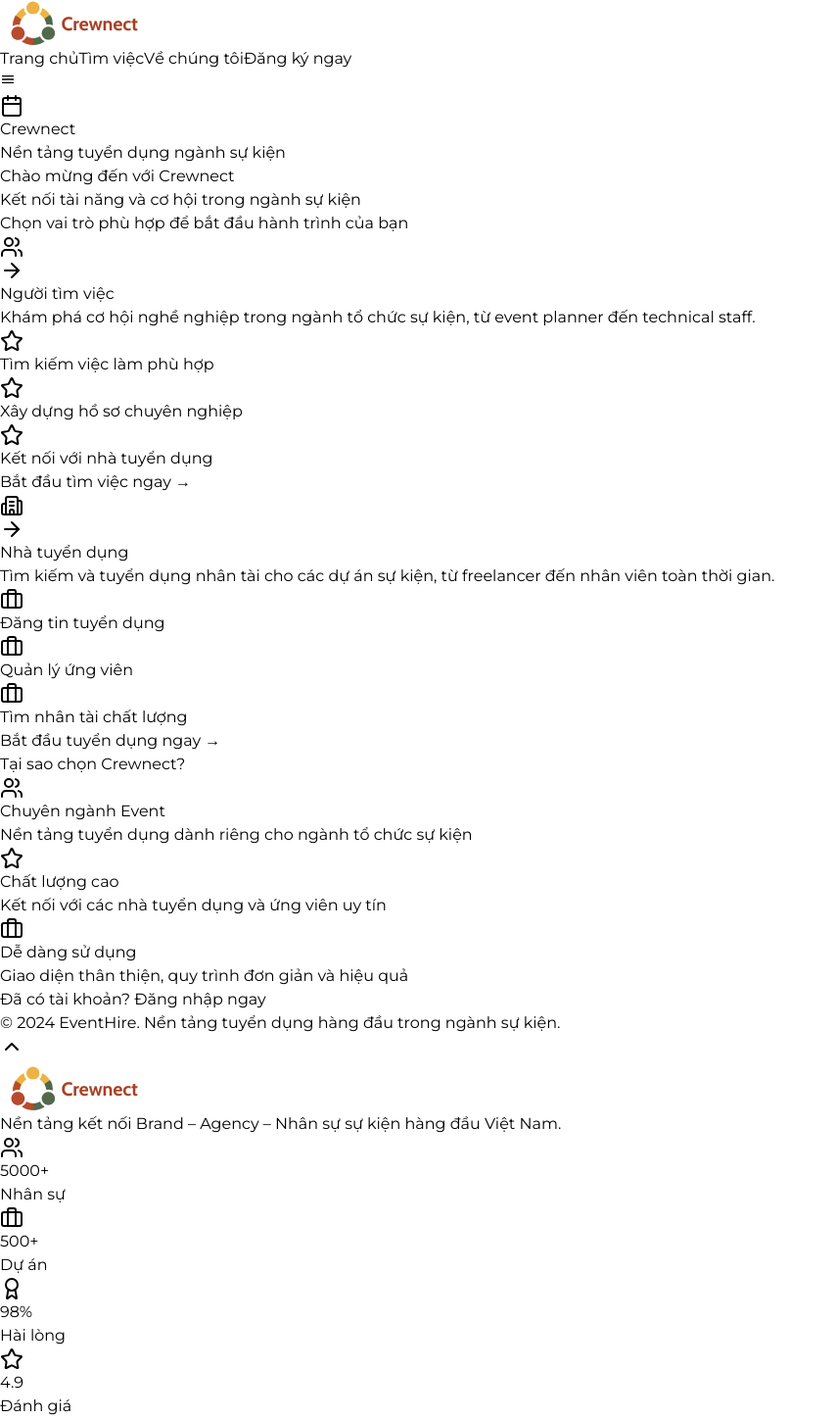
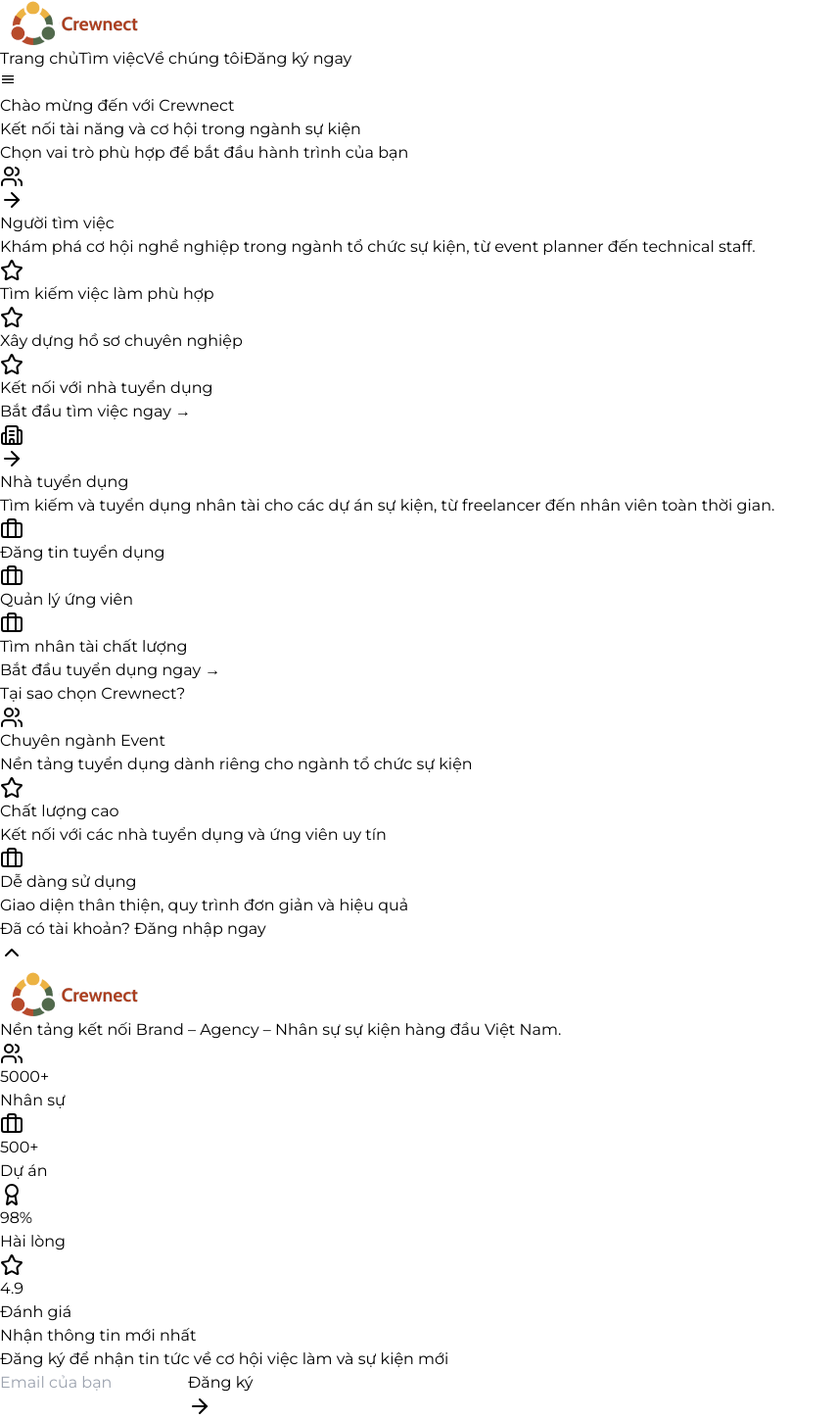
Before and after one commit to nguyentung423/Crewnect---app, a React (Vite) app in the folder frontend/: page /signup in a window 1280 px wide. Shown: the top 1449 px of the page at 98% size, without its empty margins (0-854 px from the left). Built offline with nearby package versions, Linux system fonts and the light colour scheme.

Commit message:
Update code

```diff
--- a/frontend/src/pages/LoginAgency.jsx
+++ b/frontend/src/pages/LoginAgency.jsx
@@ -144,12 +144,6 @@
               <ArrowLeft className="w-5 h-5" />
               <span>Quay lại</span>
             </Link>
-            <div className="flex items-center space-x-3">
-              <div className="w-8 h-8 bg-orange-600 rounded-lg flex items-center justify-center">
-                <Calendar className="w-5 h-5 text-white" />
-              </div>
-              <span className="font-bold text-gray-900">Crewnect</span>
-            </div>
           </div>
         </div>
       </div>
@@ -369,15 +363,6 @@
           </div>
         </div>
       </div>
-
-      {/* Footer */}
-      <footer className="bg-white border-t border-gray-200 mt-16">
-        <div className="max-w-6xl mx-auto px-4 py-8">
-          <div className="text-center text-gray-500 text-sm">
-            © 2024 EventHire. Nền tảng tuyển dụng hàng đầu trong ngành sự kiện.
-          </div>
-        </div>
-      </footer>
     </div>
   );
 }
--- a/frontend/src/pages/LoginCandidate.jsx
+++ b/frontend/src/pages/LoginCandidate.jsx
@@ -143,12 +143,6 @@
               <ArrowLeft className="w-5 h-5" />
               <span>Quay lại</span>
             </Link>
-            <div className="flex items-center space-x-3">
-              <div className="w-8 h-8 bg-orange-600 rounded-lg flex items-center justify-center">
-                <Calendar className="w-5 h-5 text-white" />
-              </div>
-              <span className="font-bold text-gray-900">Crewnect</span>
-            </div>
           </div>
         </div>
       </div>
@@ -330,15 +324,6 @@
           </div>
         </div>
       </div>
-
-      {/* Footer */}
-      <footer className="bg-white border-t border-gray-200 mt-16">
-        <div className="max-w-6xl mx-auto px-4 py-8">
-          <div className="text-center text-gray-500 text-sm">
-            © 2024 EventHire. Nền tảng tuyển dụng hàng đầu trong ngành sự kiện.
-          </div>
-        </div>
-      </footer>
     </div>
   );
 }
--- a/frontend/src/pages/Signup.jsx
+++ b/frontend/src/pages/Signup.jsx
@@ -6,22 +6,7 @@
 export default function Signup() {
   return (
     <div className="min-h-screen bg-gradient-to-br from-gray-50 to-gray-100">
-      {/* Header */}
-      <div className="bg-white shadow-sm border-b border-gray-200">
-        <div className="max-w-6xl mx-auto px-4 py-6">
-          <div className="flex items-center justify-center">
-            <div className="flex items-center space-x-3">
-              <div className="w-10 h-10 bg-orange-600 rounded-lg flex items-center justify-center">
-                <Calendar className="w-6 h-6 text-white" />
-              </div>
-              <div>
-                <h1 className="text-2xl font-bold text-gray-900">Crewnect</h1>
-                <p className="text-sm text-gray-600">Nền tảng tuyển dụng ngành sự kiện</p>
-              </div>
-            </div>
-          </div>
-        </div>
-      </div>
+
 
       {/* Main Content */}
       <div className="max-w-4xl mx-auto px-4 py-16">
@@ -167,15 +152,6 @@
           </p>
         </div>
       </div>
-
-      {/* Footer */}
-      <footer className="bg-white border-t border-gray-200 mt-16">
-        <div className="max-w-6xl mx-auto px-4 py-8">
-          <div className="text-center text-gray-500 text-sm">
-            © 2024 EventHire. Nền tảng tuyển dụng hàng đầu trong ngành sự kiện.
-          </div>
-        </div>
-      </footer>
     </div>
   );
 }
--- a/frontend/src/pages/SignupAgency.jsx
+++ b/frontend/src/pages/SignupAgency.jsx
@@ -165,12 +165,6 @@
               <ArrowLeft className="w-5 h-5" />
               <span>Quay lại</span>
             </Link>
-            <div className="flex items-center space-x-3">
-              <div className="w-8 h-8 bg-orange-600 rounded-lg flex items-center justify-center">
-                <Calendar className="w-5 h-5 text-white" />
-              </div>
-              <span className="font-bold text-gray-900">Crewnect</span>
-            </div>
           </div>
         </div>
       </div>
--- a/frontend/src/pages/SignupCandidate.jsx
+++ b/frontend/src/pages/SignupCandidate.jsx
@@ -222,12 +222,6 @@
               <ArrowLeft className="w-5 h-5" />
               <span>Quay lại</span>
             </Link>
-            <div className="flex items-center space-x-3">
-              <div className="w-8 h-8 bg-orange-600 rounded-lg flex items-center justify-center">
-                <Calendar className="w-5 h-5 text-white" />
-              </div>
-              <span className="font-bold text-gray-900">Crewnect</span>
-            </div>
           </div>
         </div>
       </div>
```
